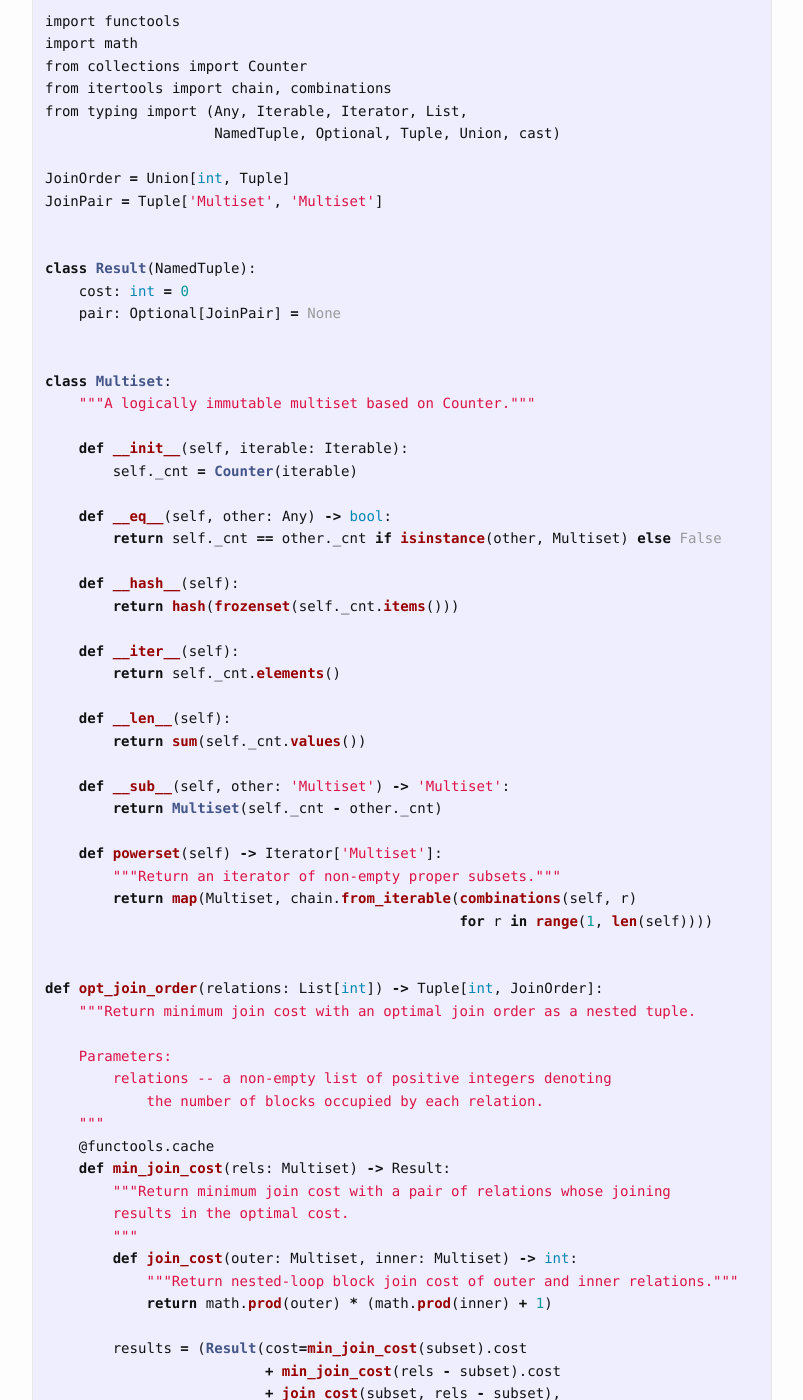
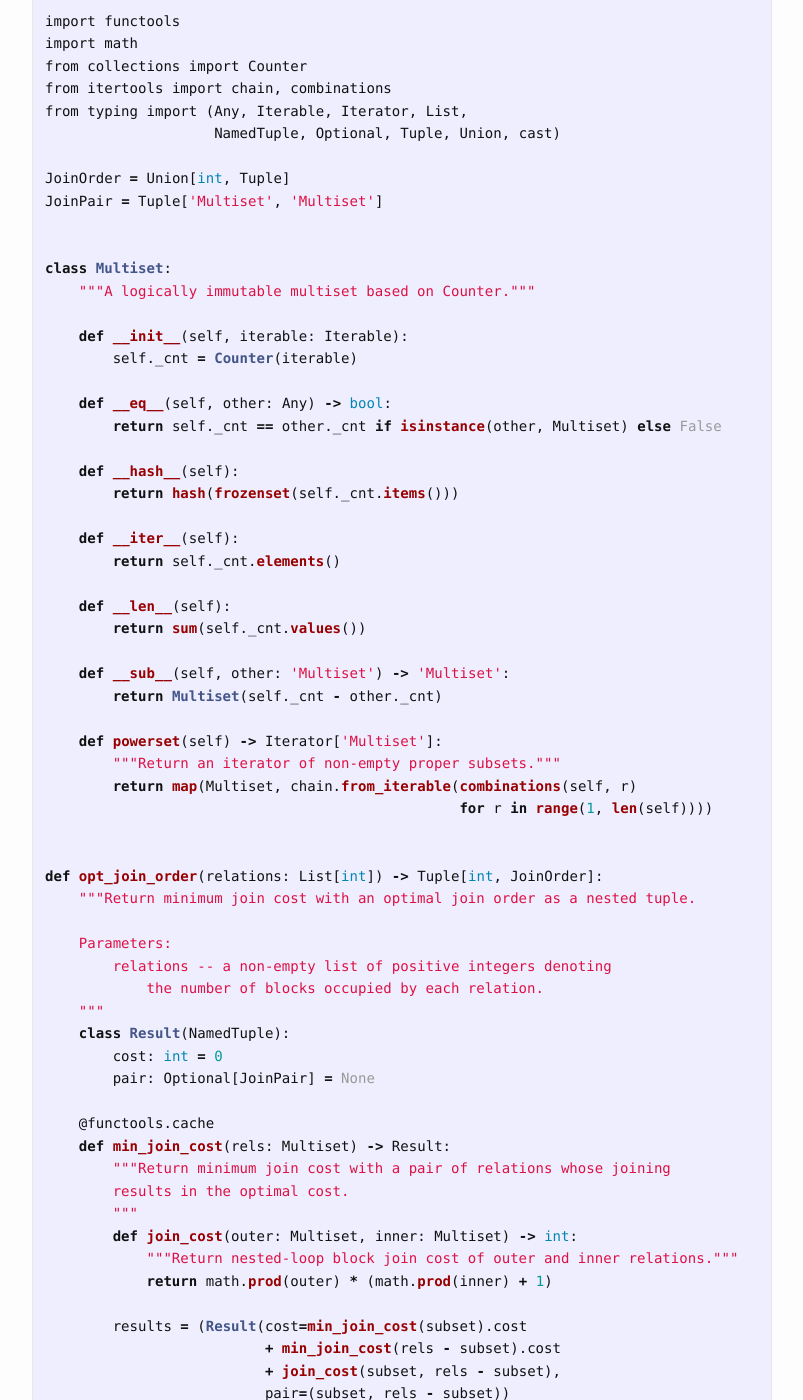
Before and after one commit to maristie/maristie.github.io, a Jekyll site: the page built from _posts/2021-07-21-Deciding-Join-Order-in-Database-Systems.md, in a window 1280 px wide and 1400 px high, scrolled down 8225 px. Shown: the whole window, without its empty margins (238-1041 px from the left). Built offline with Jekyll 4.4.1, drawn with Linux system fonts in a browser that asks for light colours; part of the change alters nothing that is shown.

Commit message:
Refactor

```diff
--- a/_posts/2021-07-21-Deciding-Join-Order-in-Database-Systems.md
+++ b/_posts/2021-07-21-Deciding-Join-Order-in-Database-Systems.md
@@ -249,11 +249,6 @@ JoinOrder = Union[int, Tuple]
 JoinPair = Tuple['Multiset', 'Multiset']
 
 
-class Result(NamedTuple):
-    cost: int = 0
-    pair: Optional[JoinPair] = None
-
-
 class Multiset:
     """A logically immutable multiset based on Counter."""
 
@@ -288,6 +283,10 @@ def opt_join_order(relations: List[int]) -> Tuple[int, JoinOrder]:
         relations -- a non-empty list of positive integers denoting
             the number of blocks occupied by each relation.
     """
+    class Result(NamedTuple):
+        cost: int = 0
+        pair: Optional[JoinPair] = None
+
     @functools.cache
     def min_join_cost(rels: Multiset) -> Result:
         """Return minimum join cost with a pair of relations whose joining
```
